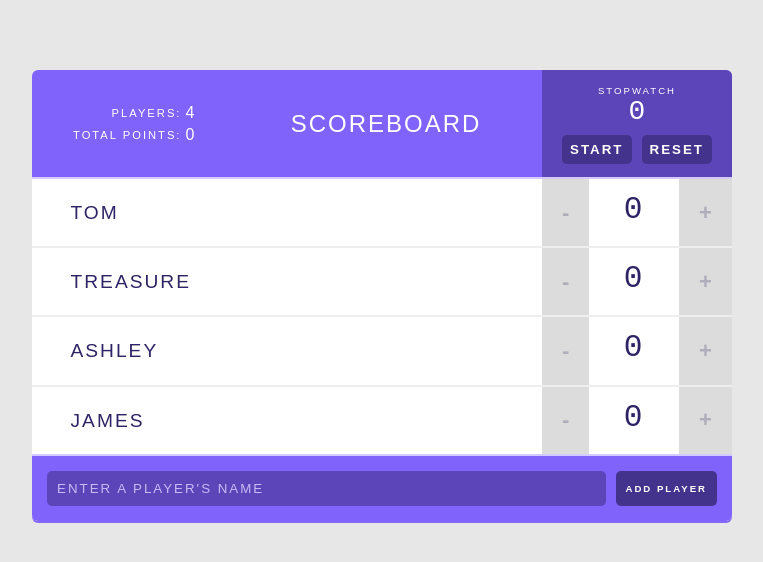
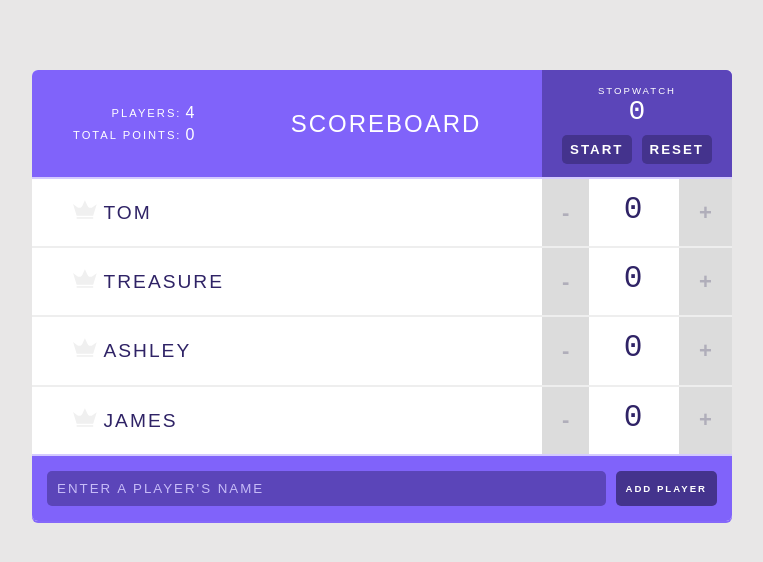
Before and after one commit to mcnishthomas/modular-scoreboard, a React (Create React App) app: page / in a window 1280 px wide. Shown: the top 562 px of the page, without its empty margins (258-1021 px from the left). Built offline with nearby package versions, Linux system fonts and the light colour scheme.

Commit message:
added crown icon. beginning new feature

```diff
--- a/src/components/AddPlayerForm.js
+++ b/src/components/AddPlayerForm.js
@@ -1,4 +1,5 @@
 import React from 'react';
+import PropTypes from 'prop-types';
 
 const AddPlayerForm = ({ addPlayer }) => {
 
--- a/src/components/Player.js
+++ b/src/components/Player.js
@@ -24,10 +24,16 @@
         } = this.props;
         return (
             <div className="player">
+
                 <span className="player-name">
                     <button className="remove-player" onClick={() => removePlayer(id)}>✖</button>
+                    <svg viewBox="0 0 44 35">
+                        <path d="M26.7616 10.6207L21.8192 0L16.9973 10.5603C15.3699 14.1207 10.9096 15.2672 7.77534 12.9741L0 7.24138L6.56986 28.8448H37.0685L43.5781 7.72414L35.7425 13.0948C32.6685 15.2672 28.3288 14.0603 26.7616 10.6207Z" transform="translate(0 0.301727)" />
+                        <rect width="30.4986" height="3.07759" transform="translate(6.56987 31.5603)" />
+                    </svg>
                     {name}
                 </span>
+
 
                 <Counter
                     score={score}
--- a/src/components/Stopwatch.js
+++ b/src/components/Stopwatch.js
@@ -1,6 +1,11 @@
 import React, { Component } from 'react';
+import PropTypes from 'prop-types';
 
 class Stopwatch extends Component {
+
+    static = {
+        seconds: PropTypes.number
+    }
 
     state = {
         isRunning: false,
```
